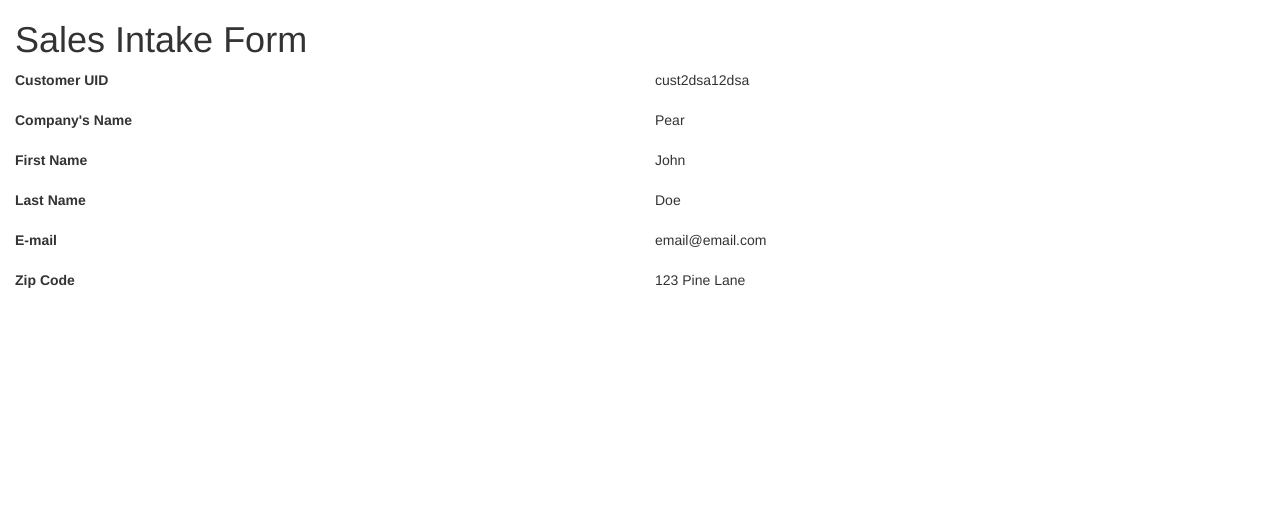
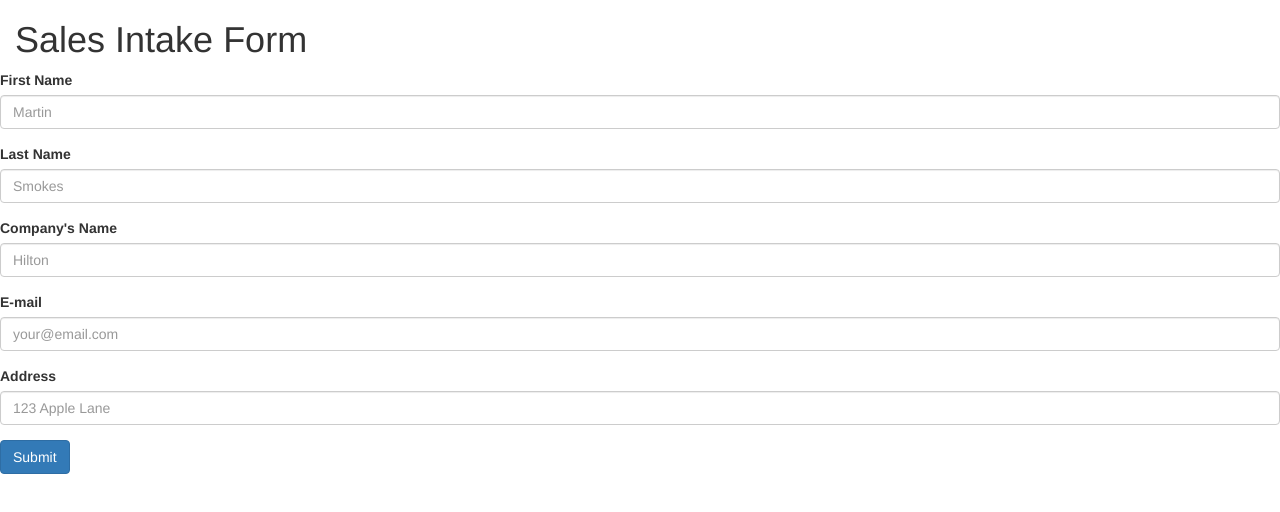
Before and after one commit to SeanGallen/salesForm, an Angular app: page / in a window 1280 px wide. Shown: the top 512 px of the page. Built offline with nearby package versions, Linux system fonts and the light colour scheme.

Commit message:
Added routes

```diff
--- a/src/app/app-routing.module.ts
+++ b/src/app/app-routing.module.ts
@@ -1,7 +1,18 @@
 import { NgModule } from '@angular/core';
 import { Routes, RouterModule } from '@angular/router';
+import { SalesAccountInputFieldComponent } from './sales-account-input-field/sales-account-input-field.component';
+import { CompanyDetailsDispayComponent } from './company-details-dispay/company-details-dispay.component';
 
-const routes: Routes = [];
+const routes: Routes = [
+  {
+    path: '',
+    component: SalesAccountInputFieldComponent
+  },
+  {
+    path: 'company/:uid',
+    component: CompanyDetailsDispayComponent
+  }
+];
 
 @NgModule({
   imports: [RouterModule.forRoot(routes)],
--- a/src/app/app.component.html
+++ b/src/app/app.component.html
@@ -2,8 +2,6 @@
   <div class="row">
     <div class="col-xs-12">
       <h1>Sales Intake Form</h1>
-      <!-- <sales-account-input-field> </sales-account-input-field> -->
-      <company-details-dispay></company-details-dispay>
     </div>
   </div>
 </div>
```
